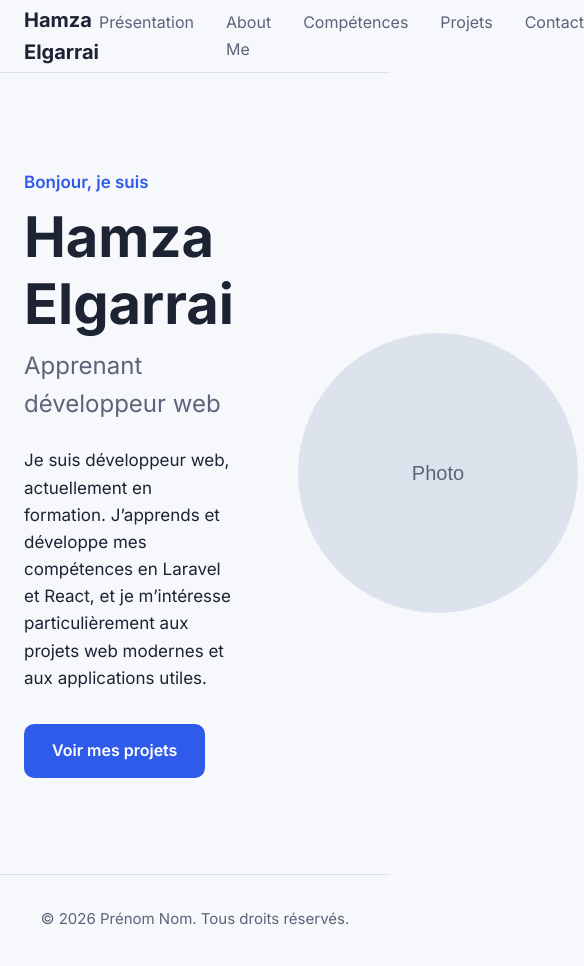
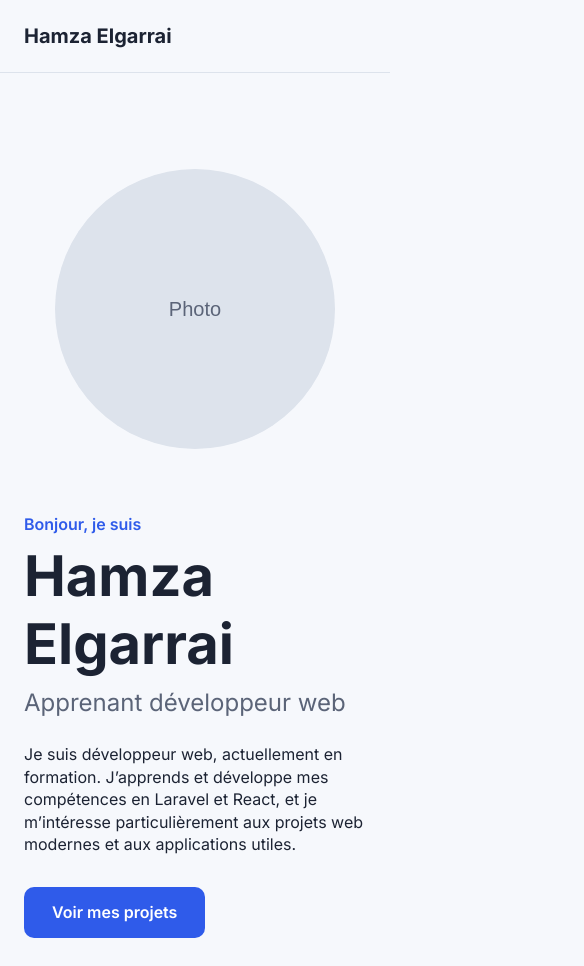
Before and after one commit to hamzaelgarrai-dev/brief-1-ycd-, a plain HTML site: page index.html in a window 390 px wide. Shown: the top 966 px of the page, 584 px wide, since content can reach past the window. Drawn offline with Linux system fonts and the light colour scheme.

Commit message:
adding media query to presentation page

```diff
--- a/css/style.css
+++ b/css/style.css
@@ -394,3 +394,44 @@ a {
   max-width: 600px;
 
 }
+
+
+@media (max-width : 600px) {
+
+  body {
+  margin: 0;
+  font-family: var(--police);
+  font-size: 16px;
+  line-height: 1.4;
+  color: var(--couleur-texte);
+  background-color: var(--couleur-fond);
+}
+
+.menu{
+
+  display: none;
+
+}
+
+
+.presentation__contenu {
+  display: flex;
+  flex-direction: column;
+  justify-content: space-between;
+  align-items: center;
+  gap: 64px;
+}
+
+ .image {
+        order: 1;
+    }
+
+  .texte {
+        order: 2;
+   }
+
+
+
+
+
+}
--- a/index.html
+++ b/index.html
@@ -36,14 +36,14 @@
     <!-- ========== PRÉSENTATION ========== -->
     <section id="presentation" class="presentation">
       <div class="conteneur presentation__contenu">
-        <div class="presentation__texte">
+        <div class="texte presentation__texte">
           <p class="surtitre">Bonjour, je suis</p>
           <h1>Hamza Elgarrai</h1>
           <p class="metier">Apprenant développeur web</p>
           <p>Je suis développeur web, actuellement en formation. J’apprends et développe mes compétences en Laravel et React, et je m’intéresse particulièrement aux projets web modernes et aux applications utiles.</p>
           <a class="bouton" href="./projet.html">Voir mes projets</a>
         </div>
-        <img class="presentation__photo" src="images/avatar.svg" alt="Portrait de Prénom Nom" width="280" height="280">
+        <img class="image  presentation__photo" src="images/avatar.svg" alt="Portrait de Prénom Nom" width="280" height="280">
       </div>
     </section>
 
```
